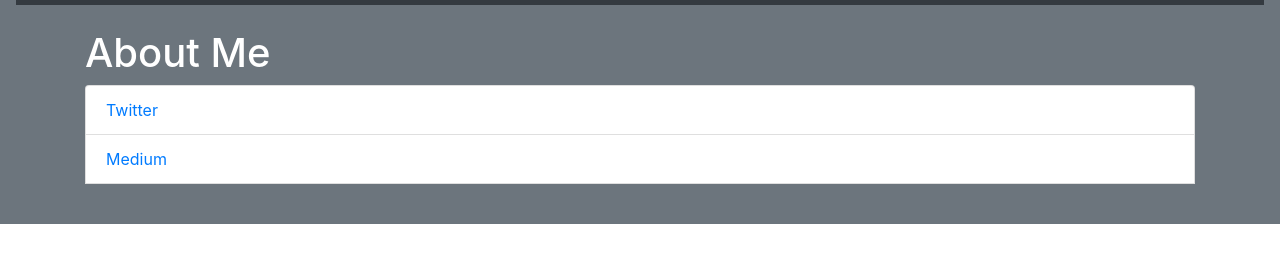
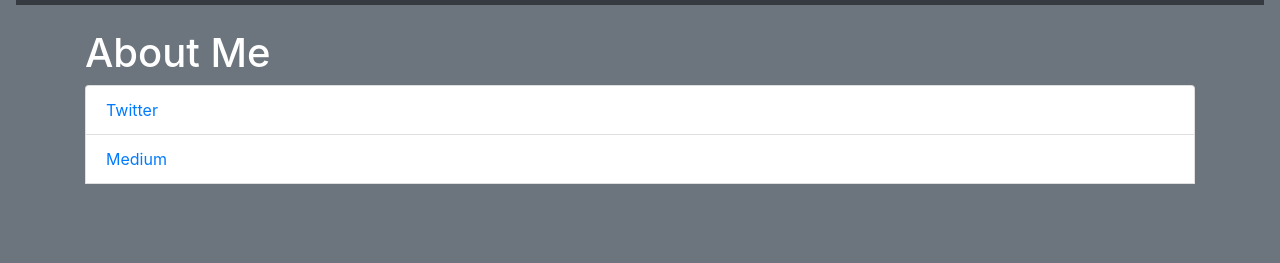
Before and after one commit to kadihf/kadihf.github.io, a plain HTML site: page index.html in a window 1280 px wide. Shown: the part 67-330 px from the top of the page. Drawn offline with nearby package versions, Linux system fonts and the light colour scheme.

Commit message:
fix backgound color

```diff
--- a/index.html
+++ b/index.html
@@ -11,8 +11,8 @@
 
     <title>Hello, world!</title>
   </head>
-  <body>
-    <div class="p-3 mb-2 bg-secondary text-white">
+  <body class="p-3 mb-2 bg-secondary text-white">
+    <div>
     <nav class="navbar navbar-dark bg-dark">
       <div class="container">
         <a class="navbar-brand" href="/">kadihf.github.io</a>
```
